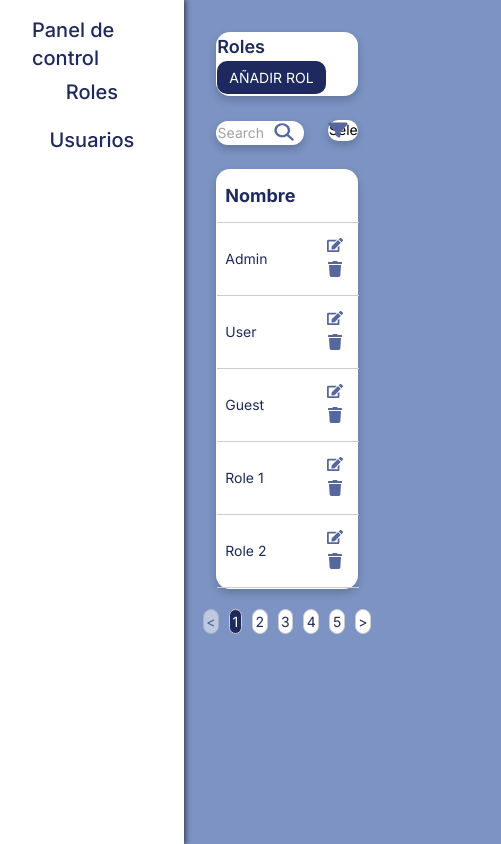
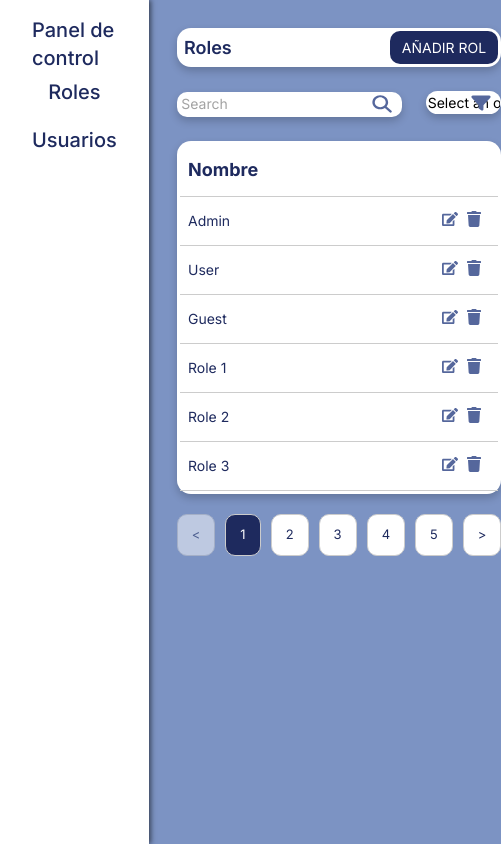
Before and after one commit to RaulBecerraB/TechShare-FrontEnd, a Next.js app: page /admin/roles in a window 390 px wide. Shown: the whole page, 501 px wide, since content can reach past the window. Built offline with nearby package versions, Linux system fonts and the light colour scheme.

Commit message:
feat(CrudBody): ensure all CRUD elements fit on screen without scrolling
    - Updated layout to make sure all CRUD elements are visible without scrolling.
    - Adjusted styling and layout to improve usability and responsiveness.

```diff
--- a/src/app/layout.tsx
+++ b/src/app/layout.tsx
@@ -3,7 +3,7 @@ import type { Metadata } from "next";
 import "@/styles/globals.css";
 import SideBar from "@/components/SideNav/SideNav";
 import SideNav from "@/components/SideNav/SideNav";
-import {inter} from "@/services/fonts"
+import { inter } from "@/services/fonts"
 
 export const metadata: Metadata = {
   title: "Create Next App",
@@ -12,19 +12,18 @@ export const metadata: Metadata = {
 
 export default function RootLayout(
   {
-  children,
-}: Readonly<{
-  children: React.ReactNode;
-}>)
-{
+    children,
+  }: Readonly<{
+    children: React.ReactNode;
+  }>) {
   return (
     <html>
       <body className={`horizontal-flex ${inter.className}`}>
         <div className="side-bar">
           <SideNav />
         </div>
-        <div className="m-8" style={{ width: '100%' }}>
-        {children}
+        <div className="m-7" style={{ width: '100%' }}>
+          {children}
         </div>
       </body>
     </html>
--- a/src/components/AdminCrud/CrudBody.tsx
+++ b/src/components/AdminCrud/CrudBody.tsx
@@ -10,7 +10,7 @@ interface CrudBodyProps {
 export default function CrudBody({ names }: CrudBodyProps) {
 
     const [currentPage, setCurrentPage] = useState(1);
-    const recordsPerPage = 5;
+    const recordsPerPage = 6;
 
     const indexOfLastRecord = currentPage * recordsPerPage;
     const indexOfFirstRecord = indexOfLastRecord - recordsPerPage;
--- a/src/components/AdminCrud/CrudHeader.tsx
+++ b/src/components/AdminCrud/CrudHeader.tsx
@@ -17,12 +17,12 @@ const CrudHeader: React.FC<CrudHeaderProps> = ({ title, buttonLabel, buttonFunct
   return (
     <div>
       <div className='white-container'>
-        <p className={`${inter.className} antialiased font-semibold text-lg text-[#1E2A5E]`} >
+        <p className={`${inter.className} antialiased font-semibold text-lg pl-1 text-[#1E2A5E]`} >
           {title}
         </p>
         <Button buttonLabel={buttonLabel} buttonFunction={buttonFunction} />
       </div>
-      <div className='flex gap-6 '>
+      <div className='flex gap-6'>
         <div className='w-3/4 '>
           <SearchBar />
         </div>
--- a/src/styles/dropdown.css
+++ b/src/styles/dropdown.css
@@ -6,7 +6,6 @@
     box-shadow: 0px 4px 8px rgba(0, 0, 0, 0.2);
     background-color: #ffffff;
     appearance: none;
-
   }
 
   .dropdown-icon {
--- a/src/styles/pagination.css
+++ b/src/styles/pagination.css
@@ -4,6 +4,7 @@
     align-items: center;
     gap: 10px;
     margin-top: 20px;
+    font-size: small;
   }
 
   .pagination-button {
@@ -11,7 +12,7 @@
     border: 1px solid #ccc;
     border-radius: 10px;
 
-    padding: 1% 1.8%;
+    padding: 10px 14px;
 
     color: #1E2A5E;
     cursor: pointer;
@@ -19,9 +20,6 @@
     justify-content: center;
     align-items: center;
     transition: background-color 0.2s ease-in-out;
-
-    font-size: 0.875rem;
-    line-height: 1.25rem;
   }
 
   .pagination-button.active {
--- a/src/styles/search-bar.css
+++ b/src/styles/search-bar.css
@@ -1,8 +1,8 @@
 /* components/SearchBar.module.css */
 .search-bar {
   width: 100%;
-  padding: 2%;
-  border-radius: 14px;
+  padding: 1% 2% 1% 2%; /* Arriba, derecha, abajo, izquierda */
+  border-radius: 10px;
   border: none;
   box-shadow: 0px 4px 8px rgba(0, 0, 0, 0.2);
   background-color: #ffffff;
```
